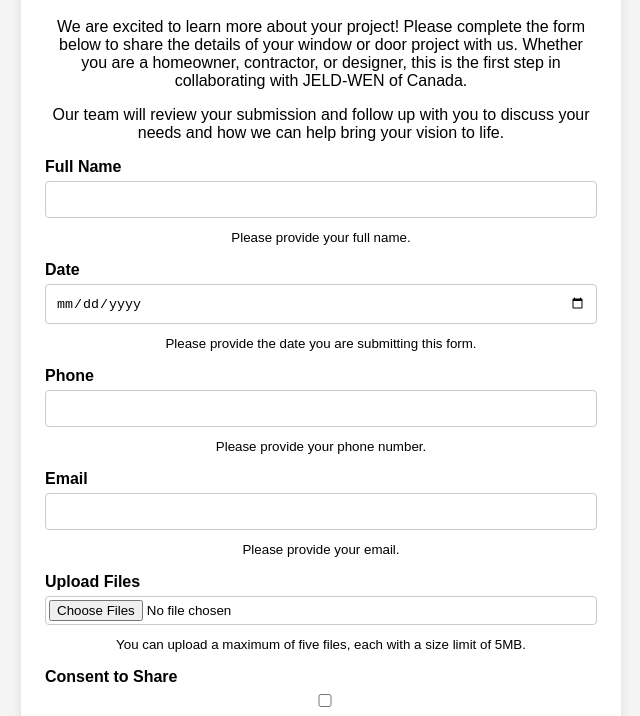
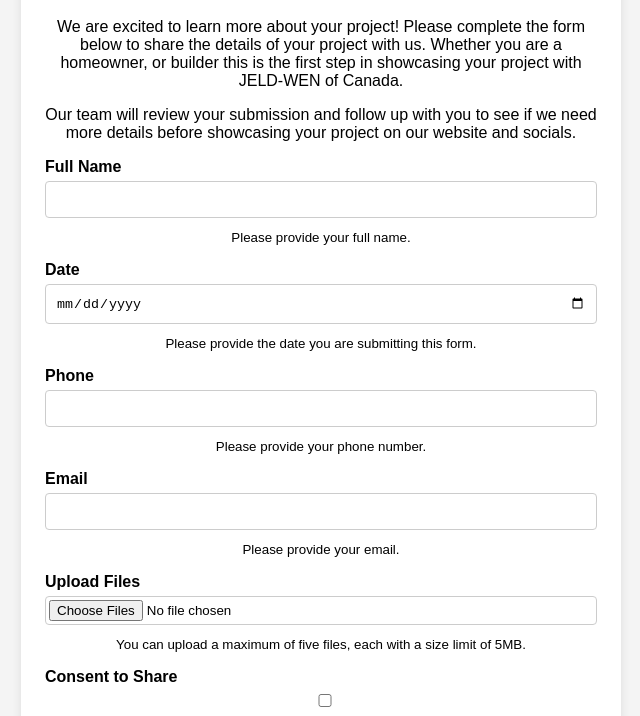
Before and after one commit to JELD-WENCanada/Form-Webhook, a website: page public/enhanced_project_submission_form.html in a window 1280 px wide. Shown: the part 80-796 px from the top of the page, without its empty margins (319-959 px from the left). Drawn offline with Linux system fonts and the light colour scheme.

Commit message:
Update enhanced_project_submission_form.html

```diff
--- a/public/enhanced_project_submission_form.html
+++ b/public/enhanced_project_submission_form.html
@@ -106,8 +106,8 @@
 <body>
     <div class="form-container">
         <h1>Website Form - Project Submission</h1>
-        <p>We are excited to learn more about your project! Please complete the form below to share the details of your window or door project with us. Whether you are a homeowner, contractor, or designer, this is the first step in collaborating with JELD-WEN of Canada.</p>
-        <p>Our team will review your submission and follow up with you to discuss your needs and how we can help bring your vision to life.</p>
+        <p>We are excited to learn more about your project! Please complete the form below to share the details of your project with us. Whether you are a homeowner, or builder this is the first step in showcasing your project with JELD-WEN of Canada.</p>
+        <p>Our team will review your submission and follow up with you to see if we need more details before showcasing your project on our website and socials.</p>
         <form id="projectForm">
             <label for="fullName">Full Name <span class="required-message" id="fullNameRequired">Required</span></label>
             <input type="text" id="fullName" name="fullName" maxlength="200" required>
```
